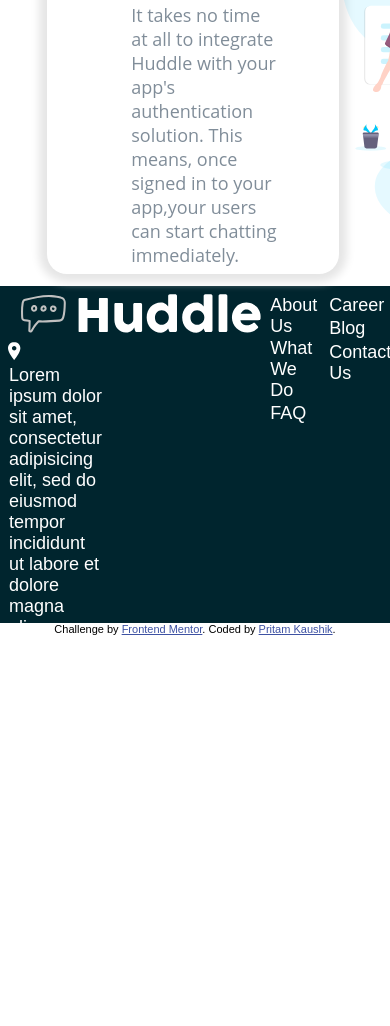
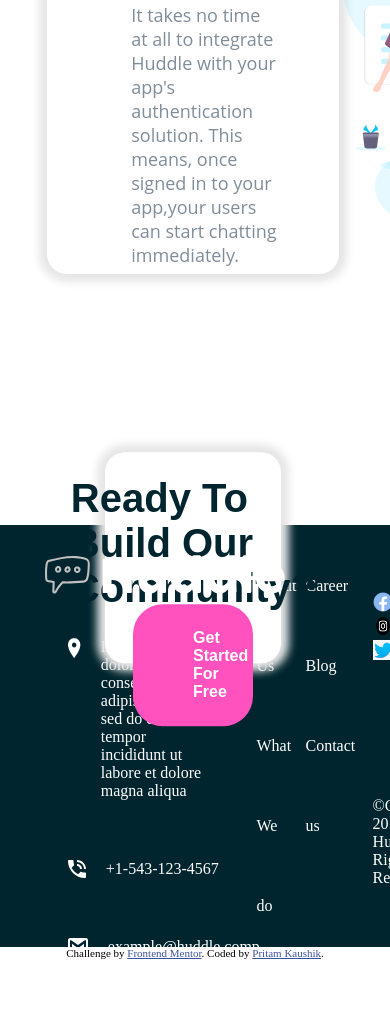
Before and after one commit to i2EatBabies/Huddle-Page-Faulty, a plain HTML site: page index.html in a window 390 px wide. Shown: the part 2064-3090 px from the top of the page. Before the commit the page ends 2855 px from the top, so only its background shows below. Drawn offline with Linux system fonts and the light colour scheme; a web font is replaced by a local one.

Commit message:
Pc Version Without Media Query

```diff
--- a/StyleCSS/Style.css
+++ b/StyleCSS/Style.css
@@ -2,15 +2,6 @@
 	padding: 0;
 }
 
-	body
-{
-  font-size: 16px;
-  font-family: 'Poppins', sans-serif;
-  color: Very Dark Cyan: hsl(192, 100%, 9%)
-  justify-content: center;
-  align-items: center;
-
-}
 
 .sec2
 {
@@ -149,17 +140,13 @@ align-content:
   font-size: 16px;
  font-color:hsl(192, 100%, 9%);
 }
-.footer
-{
-	margin-top: 3%;
-background:hsl(192, 100%, 9%);
-height: 40vh;
-}
+
 .logoalt{
 	filter: saturate(0%) invert(100%) brightness(150%);
-	 padding-left: 8%;
+	 padding-left: 18%;
 	 margin-right: 5%;
-	 margin-top: 3%;
+	 margin-top: 12%;
+   padding-bottom: 10px;
 }
 
 #icon_img{
@@ -167,28 +154,97 @@ height: 40vh;
 	max-height: 20px;
 }
 .details{
-	display: flex;
-	max-width: 25%;
-	flex-direction: column;
-	padding-top: 2%;
-	padding-left: 3%;
+	display: column;
+	max-width: 100%;
+	flex-direction: row;
+	 margin-left: 15%;
 	flex-wrap: nowrap;
-	margin:none;
+
+  justify-content: space-around;
+  font-weight: 400;
 	}
-.leftid>p{
-	display: inline-block;
-	color: white;
-	padding:  2%;
-	font-size: 18px;
-	justify-content: center;
-  box-sizing: border-box;
+
+.fcontent{
+  height: 50vh;
+  background-color: hsl(192, 100%, 9%);
+  width: 100%;
+  margin-top: 20px;
+  color: white;
+  display: flex;
+}
+
+.fc{
+  flex: 1;
 
 
 }
-.footer	{
-	display: flex;
-	flex-direction:row;
-	justify-content: center;
+.d{ display: flex;
+    flex-direction: row;
+    padding: 30px;
+}
+.d>img{
+  padding-right: 20px;
+}
+.info{
+  display: flex;
+  flex-direction: row;
+  justify-content: space-around;
+  color: white;
+
 
 
 }
+.info1,.info2{
+  margin-top: 22%;
+  padding:2% 5%;
+  line-height:500%;
+
+}
+.social{
+  display: flex;
+  flex-direction: column;
+  justify-content: space-around;
+}
+.cr{
+  padding-top: 10%;
+  padding-left:40%;
+}
+.icons{
+  padding:10% 40%;
+}
+.community
+{ background-color: white;
+  margin:5% 27%;
+  height: 25vh;
+  box-shadow: 0 0 8px 8px #e6e6e6;
+  width:45%;
+  display: flex;
+  flex-direction: column;
+  justify-content: space-around;
+  border-radius: 20px;
+  align-items: center;
+transform: translate(0px,75%);
+   }
+.commub{
+   background-color: hsl(322, 100%, 66%);
+  color: white;
+  border: none;
+  padding: 25px 60px;
+  text-align: center;
+  display: inline-block;
+  margin:auto;
+  cursor: pointer;
+  border-radius: 30px;
+  font-weight: 700;
+  font-size: 16px;
+  max-width:40%;
+  margin-bottom:3%;
+}
+.community>h1{
+  padding: 5%;
+  color: hsl(192, 100%, 9%);
+ font-size:40px;
+ font-family: "Poppins",sans-serif;
+ font-weight: 600;
+transform: translate(0px,10%);
+}
--- a/index.html
+++ b/index.html
@@ -92,68 +92,70 @@
   <img id="triple_img" src="images/illustration-your-users.svg" alt="your-users">
 </div>
 
-<div class="footer">
 
 
-<div class="left">
-        <img class="logoalt" src="images/logo.svg" alt="Huddle-Logo">
-               <div class="details">
+<div class="mainf">
+
+  <div class="community">
+    <h1>Ready To Build Our Community?</h1>
+    <button class="commub">Get Started For Free</button>
+  </div>
+
+  <div class="fcontent">
+
+   <div class="fc about">
+
+    <img class="logoalt" src="images/logo.svg" alt="Huddle-Logo">
+     <div class="details">
+
+       <div class="d location"><img id="icon_img" src="images/icon-location.svg" >
+        <p>Lorem ipsum dolor sit amet, consectetur <br>adipisicing elit, sed do eiusmod tempor  <br>   incididunt ut labore et dolore magna aliqua </p> </div>
+       <div class="d phone"><img id="icon_img" src="images/icon-phone.svg"> <p>+1-543-123-4567 </p> </div>
+
+      <div class="d email"><img id="icon_img" src="images/icon-email.svg"> <p>example@huddle.comp </p></div>
+     </div>
 
 
-<div class="leftid">
-      <img id="icon_img" src="images/icon-location.svg" alt="Huddle-Logo" >
+   </div>
 
-       <p>Lorem ipsum dolor sit amet, consectetur adipisicing elit, sed do eiusmod tempor incididunt ut labore et dolore magna aliqua</p>
+
+   <div class="fc info">
+    <div class="info1">
+        <div>About Us</div>
+        <div>What We do</div>
+        <div>FAQ</div>
+    </div>
+     <div class="info2">
+      <div>Career</div>
+      <div>Blog</div>
+      <div>Contact us</div>
 
     </div>
+   </div>
 
-    <div class="leftid">
-      <img id="icon_img" src="images/icon-phone.svg" alt="Huddle-Logo" >
 
-       <p>+1-543-123-4567</p>
-
+   <div class="fc social">
+    <div class="icons">
+       <img src="images/facebook.png" style="width:20px; height: 20px;">
+     <img src="images/instagram.png" style="width:20px; height: 20px;">
+     <img src="images/twitter.png" style="width:20px; height: 20px;">
     </div>
-    <div class="leftid" style="display: inline;">
-       <img id="icon_img" src="images/icon-email.svg" alt="Huddle-Logo"  >
-
-       <p>example@huddle.com</p>
+    <div class="cr">
+     &copy;Copyright 2018 Huddle.All Rights Reserved.
     </div>
 
-    </div>
-  </div>
-<div class="details">
-  <div class="leftid">
-    <p>About Us</p>
-    <br>
-    <p>What We Do</p>
-    <br>
-    <p>FAQ</p>
-    <br>
-  </div>
-</div>
+   </div>
 
-<div class="details"><div class="leftid">
-  <p>Career</p>
-  <br>
-  <p>Blog </p>
-  <br>
-  <p>Contact Us</p>
-  <br>
-</div>
-</div>
+ </div>
 
-
-</div>
-
-
-
-
-
-  <footer>
-    <p class="attribution">
+   <div class="fbottom">
+     <p class="attribution">
       Challenge by <a href="https://www.frontendmentor.io?ref=challenge" target="_blank">Frontend Mentor</a>.
       Coded by <a href="#">Pritam Kaushik</a>.
     </p>
-  </footer>
+
+   </div>
+
+</div>
 </body>
 </html>
```
Also changed, not shown: images/facebook.png (added), images/instagram.png (added), images/twitter.png (added).
